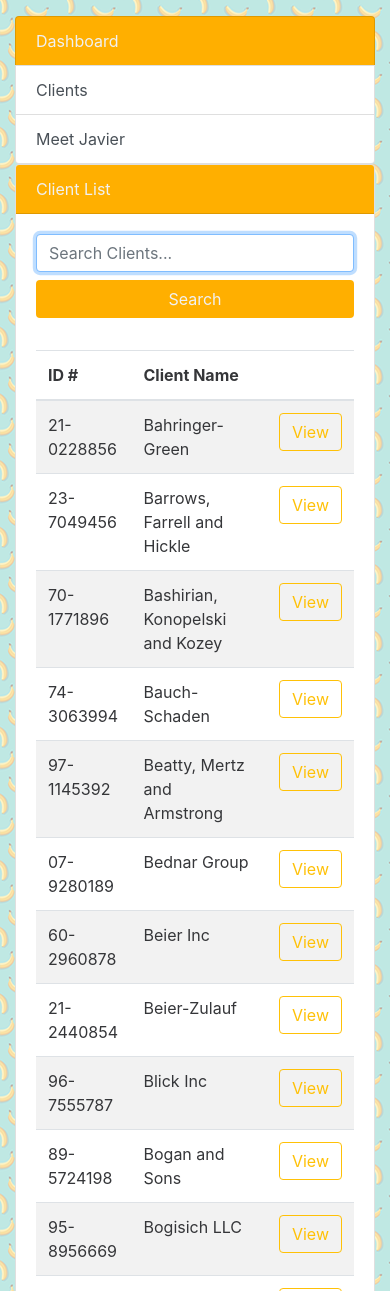
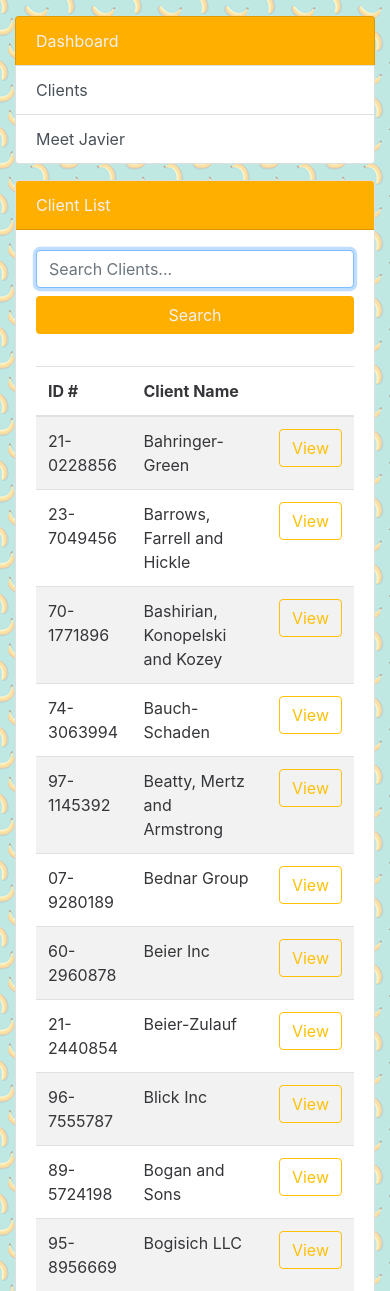
Before and after one commit to javierlona/monkey, a PHP site: page /clients/index.php in a window 390 px wide. Shown: the part 244-1535 px from the top of the page. Run offline with PHP 8.4, Linux system fonts and the light colour scheme; the visitor is signed in with stand-in values (Sample User, id 1); data comes from the database, SQL or seed files in the repository; a stand-in replaces the project's code that opens the database connection; some libraries are stand-ins or nearby versions.

Commit message:
cleaning up css

```diff
--- a/private/shared/header.php
+++ b/private/shared/header.php
@@ -6,14 +6,15 @@
 <head>
   <meta charset="utf-8">
   <title>Jungle Area | <?php echo $pageTitle; ?></title>
+  <link rel="icon" href="<?php echo WWW_ROOT . "/images/favicon.ico"; ?>">
   <!-- Bootstrap core CSS -->
   <link crossorigin="anonymous" href=
   "https://maxcdn.bootstrapcdn.com/bootstrap/4.0.0/css/bootstrap.min.css" integrity=
   "sha384-Gn5384xqQ1aoWXA+058RXPxPg6fy4IWvTNh0E263XmFcJlSAwiGgFAW/dAiS6JXm" rel="stylesheet">
   <!-- Custom styles for this template -->
-  <link href="./../css/style.css" rel="stylesheet">
+  <link href="<?php echo WWW_ROOT . "/css/style.css"; ?>" rel="stylesheet">
   <!-- AJAX script -->
-  <script src="./../js/script.js"></script>
+  <script src="<?php echo WWW_ROOT . "/js/script.js"; ?>"></script>
 </head>
 <body>
   <nav class="navbar navbar-expand-lg navbar-light">
--- a/private/shared/sidebar.php
+++ b/private/shared/sidebar.php
@@ -1,4 +1,4 @@
-<div class="col-md-3">
+<div class="col-md-3 mb-3">
   <div class="list-group">
     <a class="list-group-item list-group-item-action main-colors" href="#">Dashboard</a>
     <a class="list-group-item list-group-item-action" href="index.php">Clients</a> <a class=
--- a/public/clients/index.php
+++ b/public/clients/index.php
@@ -21,7 +21,7 @@
     <div class="container">
       <div class="row">
         <?php include(SHARED_PATH . '/sidebar.php'); ?>
-        <div class="col-md-9">
+        <div class="col-md-9 mb-5">
           <div class="card">
             <div class="card-header main-colors">
               Client List
--- a/public/login.php
+++ b/public/login.php
@@ -41,7 +41,7 @@
     <meta name="viewport" content="width=device-width, initial-scale=1, shrink-to-fit=no">
     <meta name="description" content="">
     <meta name="author" content="">
-    <link rel="icon" href="../../../../favicon.ico">
+    <link rel="icon" href="./images/favicon.ico">
 
     <title>Sign In to the Jungle</title>
 
```
Also changed, not shown: public/images/favicon.ico (added).
